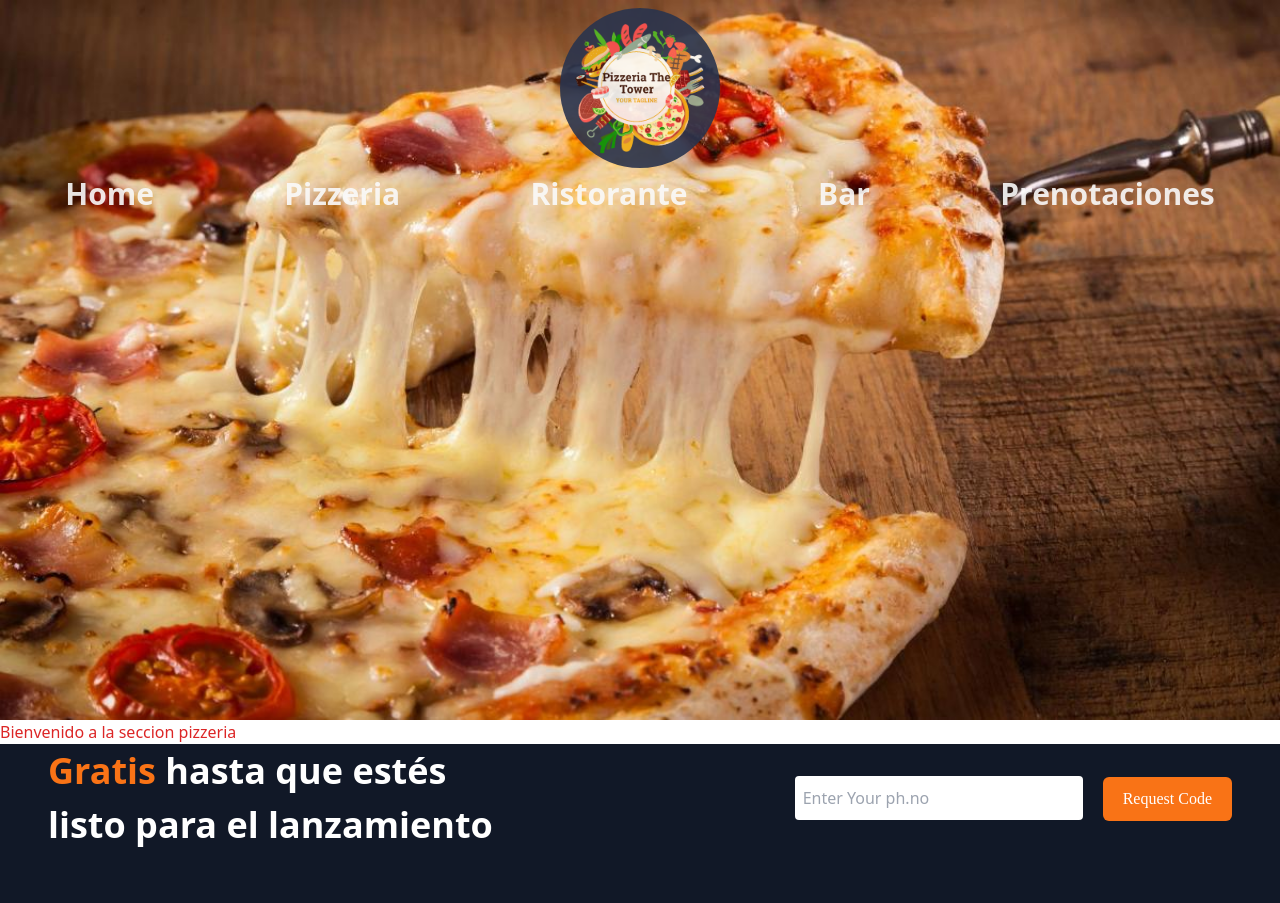
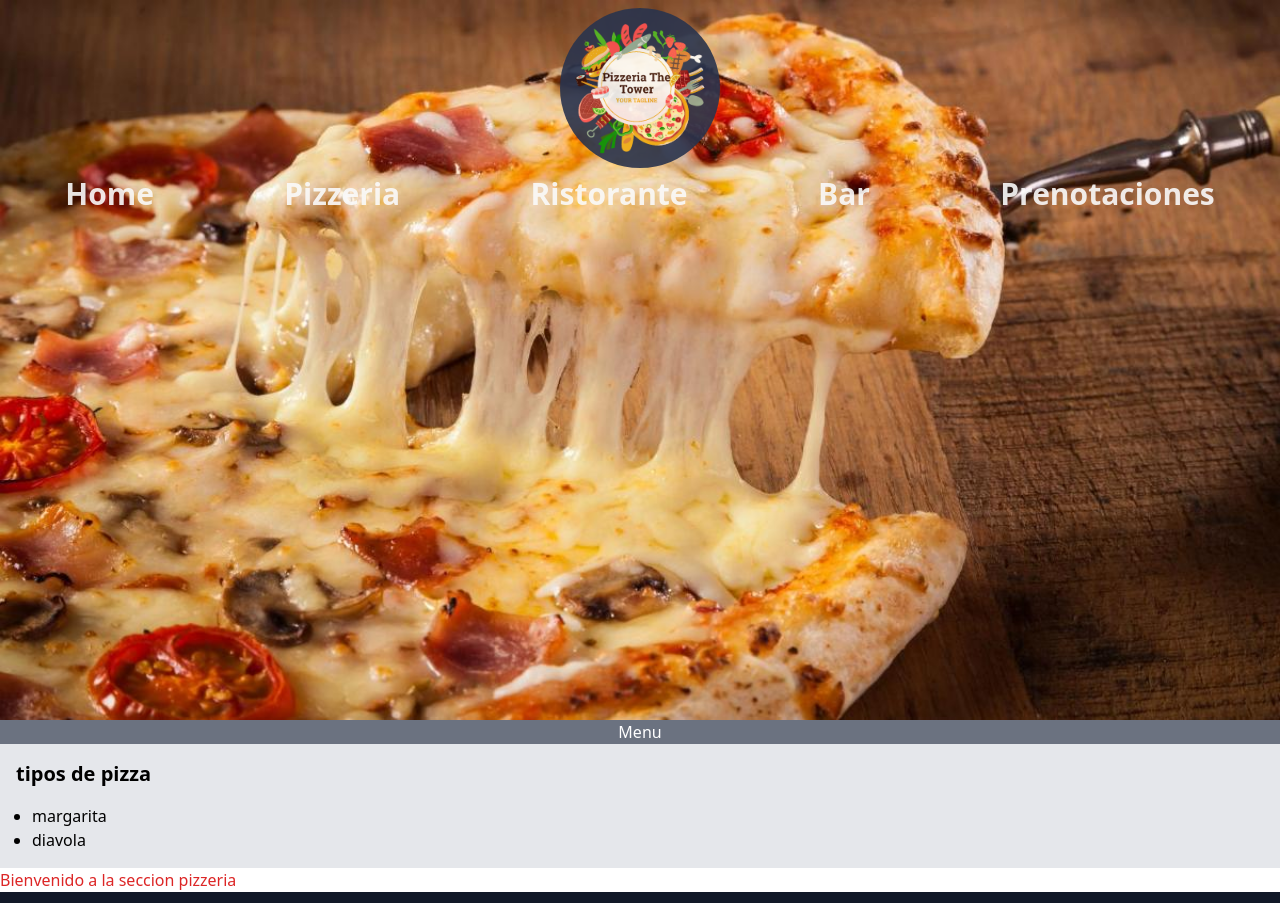
Before and after one commit to francmauric/pizzeria, a Next.js app: page /Pizzeria in a window 1280 px wide. Shown: the top 903 px of the page. Built offline with nearby package versions, Linux system fonts and the light colour scheme.

Commit message:
iniciando el menu de la page/pizzeria

```diff
--- a/pages/Index.tsx
+++ b/pages/Index.tsx
@@ -16,8 +16,7 @@ export default function Home () {
             <Header />
             <Main />
 
-            {/* <Link href="/">Home</Link>
-            <h1>bienvenido a PRENOTACIONES</h1> */}
+
         </div>
     )
 }
--- a/pages/Pizzeria.tsx
+++ b/pages/Pizzeria.tsx
@@ -18,6 +18,20 @@ export default function pizzeria () {
                     <img className="w-full relative z-10 absolute inset-0 object-cover" src="images/pizzaheader.jpeg" alt="tavolo" />
                 </div>
             </div>
+            <main className='bg-gray-500 w-full flex-row'>
+               <div className='flex flex-col items-center'>
+                <h1 className='text-center w-60 text-white'>Menu</h1>
+                <div className='flex w-full bg-gray-200 p-4'>
+                  <div className='w-2/4'>
+                   <h2 className='text-xl font-bold mb-4'>tipos de pizza</h2>
+                   <ul className='list-disc pl-4'>
+                        <li>margarita</li>
+                        <li>diavola</li>
+                   </ul>
+                  </div>
+                </div>
+              </div>
+            </main>
             <h1 className="text-red-600">Bienvenido a la seccion pizzeria</h1>
             <Footer/>
         </div>
```
